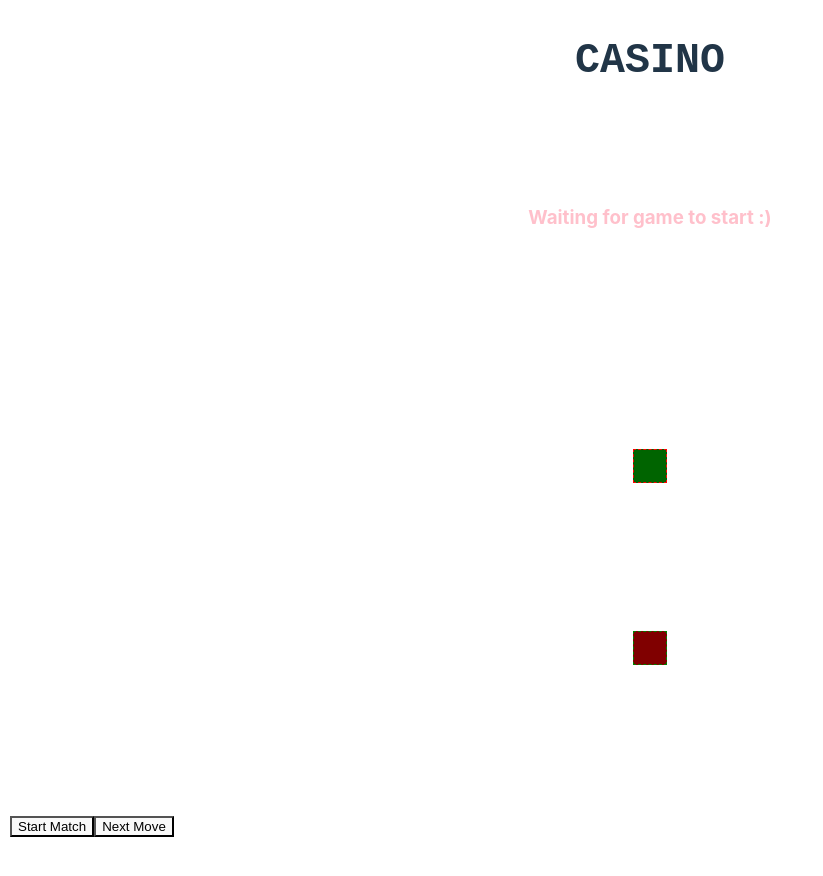
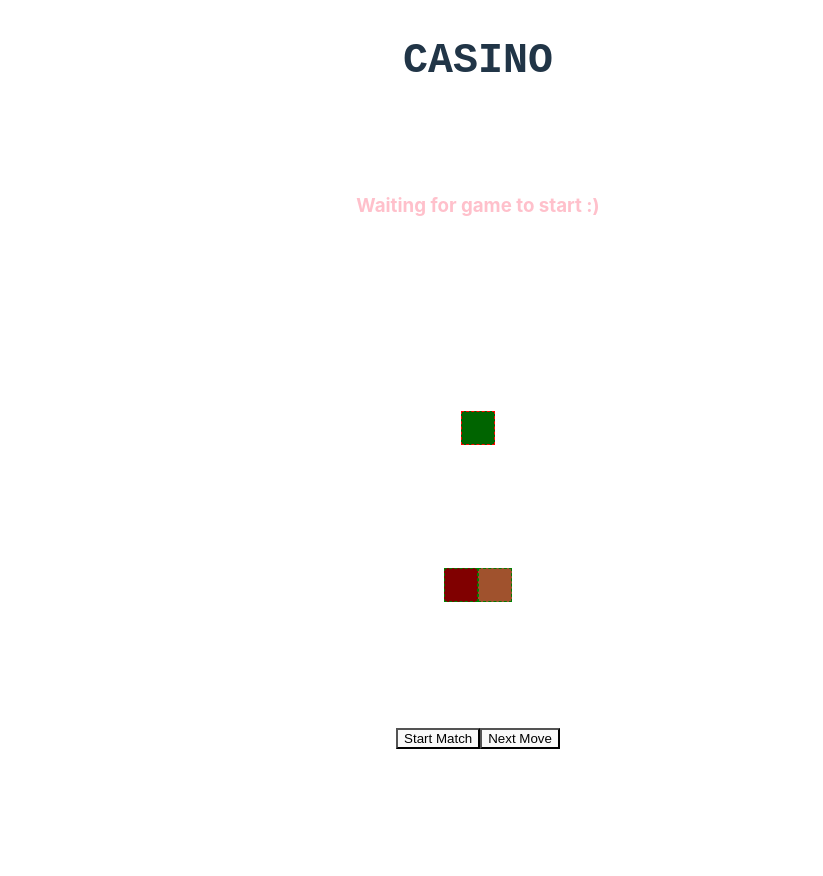
Before and after one commit to jhurt98/casino-game, a React (Vite) app: page / in a window 1280 px wide. Shown: the top 876 px of the page, without its empty margins (0-823 px from the left). After the commit the page ends 820 px from the top, so only its background shows below. Built offline with nearby package versions, Linux system fonts and the light colour scheme.

Commit message:
can move cards to pile, show pile

```diff
--- a/src/App.css
+++ b/src/App.css
@@ -1,6 +1,5 @@
 #root {
-    max-width: 1280px;
-    margin: 0 auto;
+    max-width: 940px;
 }
 
 .card {
@@ -17,10 +16,12 @@
 }
 
 .game {
-    height: 100%;
-    width: 100%;
-    position: absolute;
+    height: 800px;
+    width: 90%;
+    margin: 0 auto;
     border: 2px, dashed, white;
+    display: flex;
+    flex-direction: column;
 }
 
 .playingCard {
--- a/src/Game.css
+++ b/src/Game.css
@@ -4,21 +4,26 @@
     margin-top: 50px;
     border: 1px red dashed;
     background-color: darkgreen;
-    align-self: center;
 }
 
 .playerHand {
     display: flex;
     padding: 16px;
     border: 1px green dashed;
-    align-self: center;
     background-color: maroon;
 }
 
+.playerPile {
+    display: flex;
+    padding: 16px;
+    border: 1px green dashed;
+    background-color: sienna;
+}
+
 .board {
-    height: 100%;
     display: flex;
     flex-direction: column;
     justify-content: space-around;
-
+    flex-grow: 1;
+    align-items: center;
 }
--- a/src/Game.tsx
+++ b/src/Game.tsx
@@ -48,15 +48,12 @@ function getValue(suit: string, rank: string) {
     if (suit == "spades" && rank == "2") {
         return 2;
     }
-
     if (suit == "diamonds" && rank == "10") {
         return 3;
     }
-
     if (rank == "A") {
         return 1;
     }
-
     return 0;
 }
 
@@ -93,7 +90,6 @@ function deal(
     players: Array<Player>,
     currentTable: Array<Card>,
 ) {
-    console.log("dealing");
     let totalCards = 0;
     const cardPerPerson = Math.floor(deck.length / players.length);
     if (cardPerPerson >= 3) {
@@ -121,9 +117,6 @@ function createPlayerComponents(players: Array<Player>, currentMove: number) {
 }
 
 const MAX_POINTS = 25;
-let i = 0;
-const allPlayers = makeAllPlayers();
-let currentTable: Array<Card>  = [];
 function Game() {
     const [allPlayers, setAllPlayers] = useState<Array<Player>>([]);
     const [currentTable, setTable] = useState<Array<Card>>([]);
@@ -132,6 +125,8 @@ function Game() {
     const [selectedCards, setSelectedCards] = useState<Array<Card>>([]);
     const [selectingCards, setSelectingCards] = useState<boolean>(false);
 
+    const n = allPlayers.length;
+    const currentPlayer = allPlayers[currentMove%n];
 
     function startMatch() {
         const newPlayers = makeAllPlayers();
@@ -142,16 +137,37 @@ function Game() {
         setCurrentDeck([...deck]);
     }
 
-    function createCardComponents(cards: Array<Card>) {
+    function createCardComponents(cards: Array<Card>, selectable: boolean) {
         return cards.map((card) => {
-                const style = selectingCards ? { cursor: "pointer" } : {};
+                selectable = selectable && selectingCards;
+                const style = selectable ? { cursor: "pointer" } : {};
                 const handleSelect = () => {
+                    if (selectedCards.includes(card)) return;
                     setSelectedCards([...selectedCards, card]);
                 }
                 return (
-                    <div style={style} key={card.suit+card.rank} onClick={selectingCards ? handleSelect : undefined}> { createCardComponent(card) } </div>
+                    <div style={style} key={card.suit+card.rank} onClick={selectable ? handleSelect : undefined}> { createCardComponent(card) } </div>
                 );
-            });
+        });
+    }
+
+    function handleAddToPile() {
+        const table = currentTable;
+        for (const card of selectedCards) {
+            let i = table.findIndex((c) => card === c);
+            if (i !== -1) {
+                table.splice(i, 1);
+            }
+
+            i = currentPlayer.hand.findIndex((c) => card === c);
+            if (i !== -1) {
+                currentPlayer.hand.splice(i,1);
+            }
+            currentPlayer.pile.push(card);
+        }
+        setSelectedCards([]);
+        setAllPlayers([...allPlayers]);
+        setTable([...table]);
     }
 
     const winner = allPlayers.find(player => player.points >= MAX_POINTS);
@@ -167,22 +183,27 @@ function Game() {
         }
     }
 
-    const currentHand = allPlayers.length > 0 ? allPlayers[currentMove%allPlayers.length].hand : [];
-    const selectedCardsContainer = <div className="selectedCards"> { createCardComponents(selectedCards) } </div>;
+    const currentHand = currentPlayer ? currentPlayer.hand : [];
+    const currentPile = currentPlayer ? currentPlayer.pile : [];
+    const selectedCardsContainer = <div style={{display: "flex"}}>{createCardComponents(selectedCards, false)}</div>;
     return (
         <div className="board">
             <div style={{alignSelf: "center"}}>
                 <h3 style={{color: "pink"}}> {status} </h3>
                 <div> { createPlayerComponents(allPlayers, currentMove) } </div>
             </div>
-            <div className="field"> { createCardComponents(currentTable) }</div>
-            <div className="playerHand"> { createCardComponents(currentHand) }</div>
+            <div className="field"> { createCardComponents(currentTable,true) }</div>
+            <div style={{display:"flex"}}>
+            <div className="playerHand"> { createCardComponents(currentHand,true) }</div>
+            <div className="playerPile"> { createCardComponents(currentPile,false)}</div>
+            </div>
             <div>
                 <button onClick={startMatch}>Start Match</button>
                 <button onClick={()=> { setCurrentMove(currentMove+1) }}>Next Move</button>
                 { allPlayers.length > 0 ? <button onClick={()=> { setSelectingCards(!selectingCards) }}>Select Cards to Pile</button> : null }
                 { selectingCards ? <div> Selecting </div> : null }
                 { selectingCards ? selectedCardsContainer : null }
+                { selectingCards && selectedCards.length > 0 ? <button onClick={handleAddToPile}>Add to pile</button> : null }
            </div>
         </div>
     );
```
